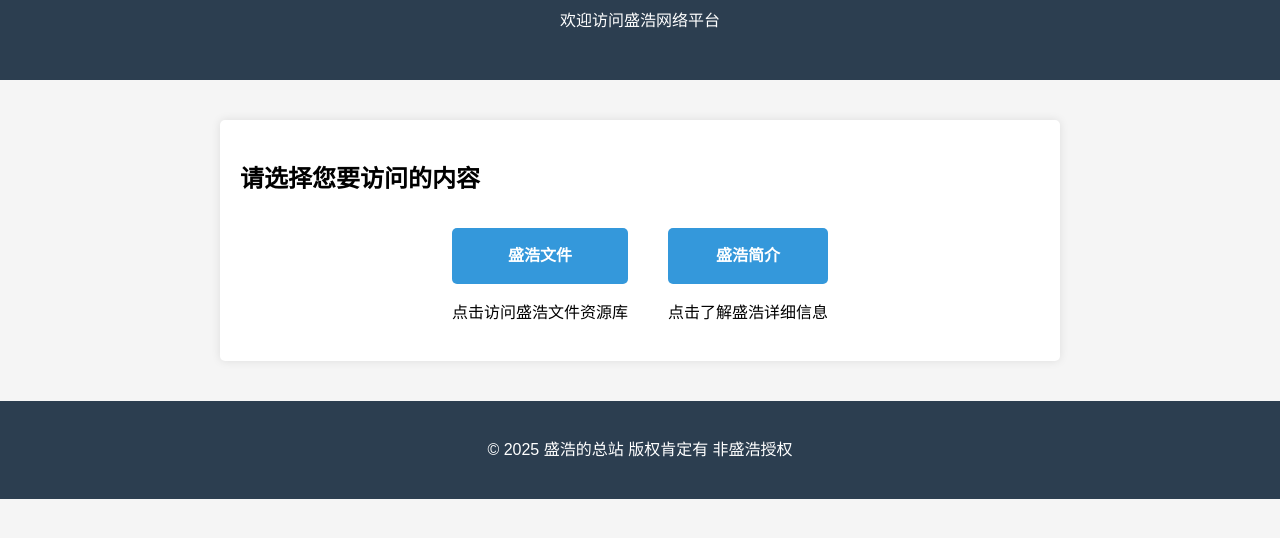
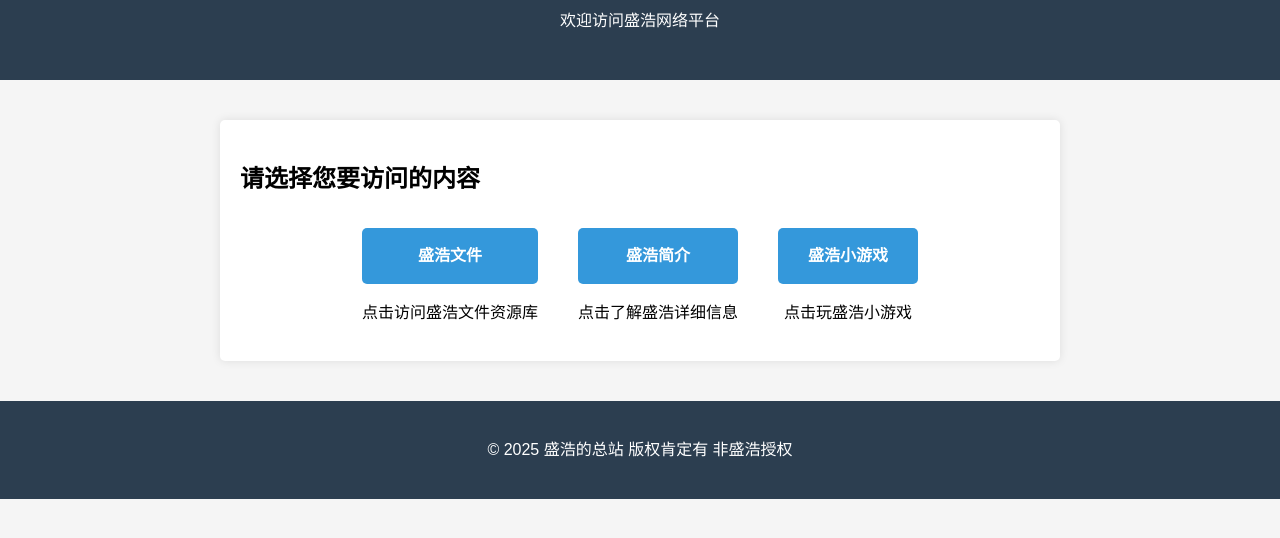
Before and after one commit to syqdsg/shenghaohome, a plain HTML site: page index.html in a window 1280 px wide. Shown: the part 116-654 px from the top of the page. Drawn offline with Linux system fonts and the light colour scheme.

Commit message:
Add files via upload

```diff
--- a/index.html
+++ b/index.html
@@ -76,6 +76,12 @@
                 <a href="https://docs.qq.com/doc/p/c7d437f38bf8365e071c9cc1e45f208eef535f90" target="_blank">盛浩简介</a>
                 <p>点击了解盛浩详细信息</p>
             </div>
+
+            <div class="nav-item">
+                <a href="https://syqdsg.github.io/shenghaogame/" target="_blank">盛浩小游戏</a>
+                <p>点击玩盛浩小游戏</p>
+            </div>
+
         </div>
     </div>
 
```
